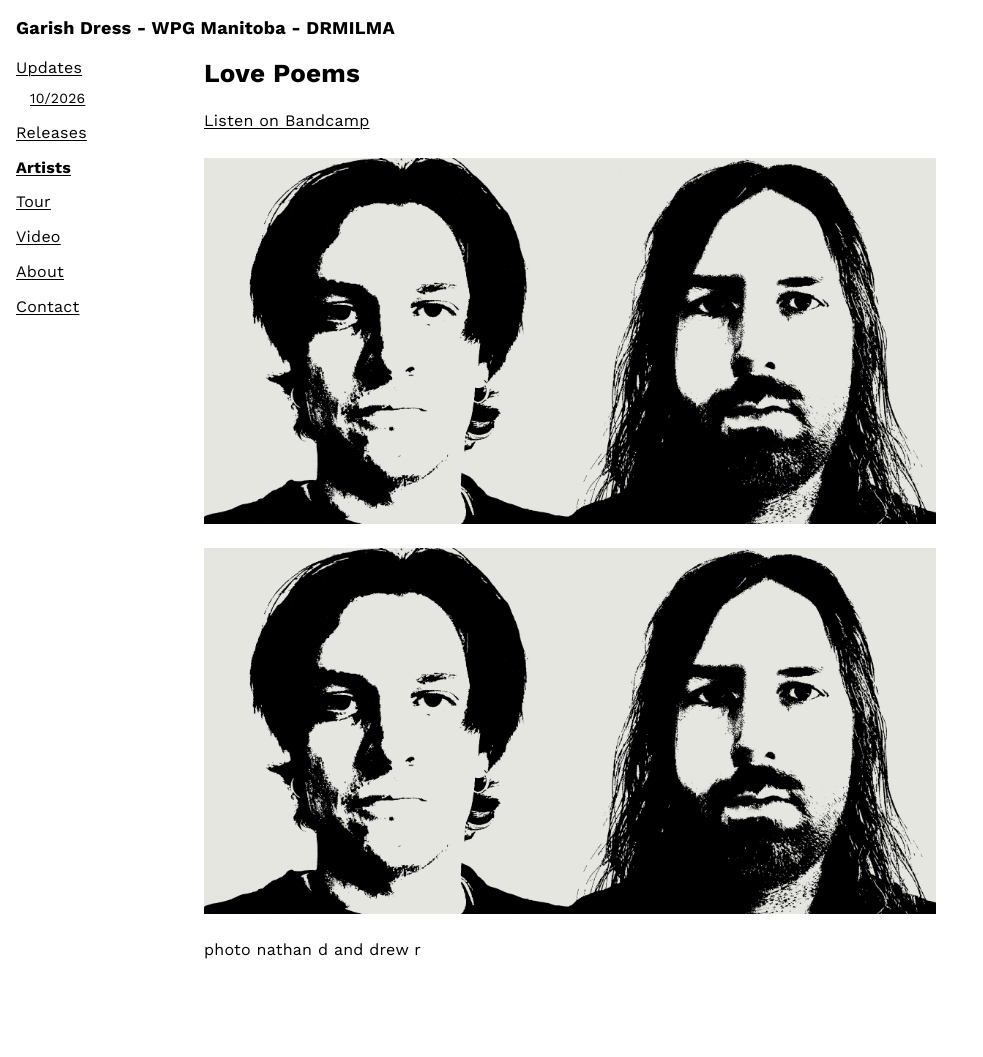
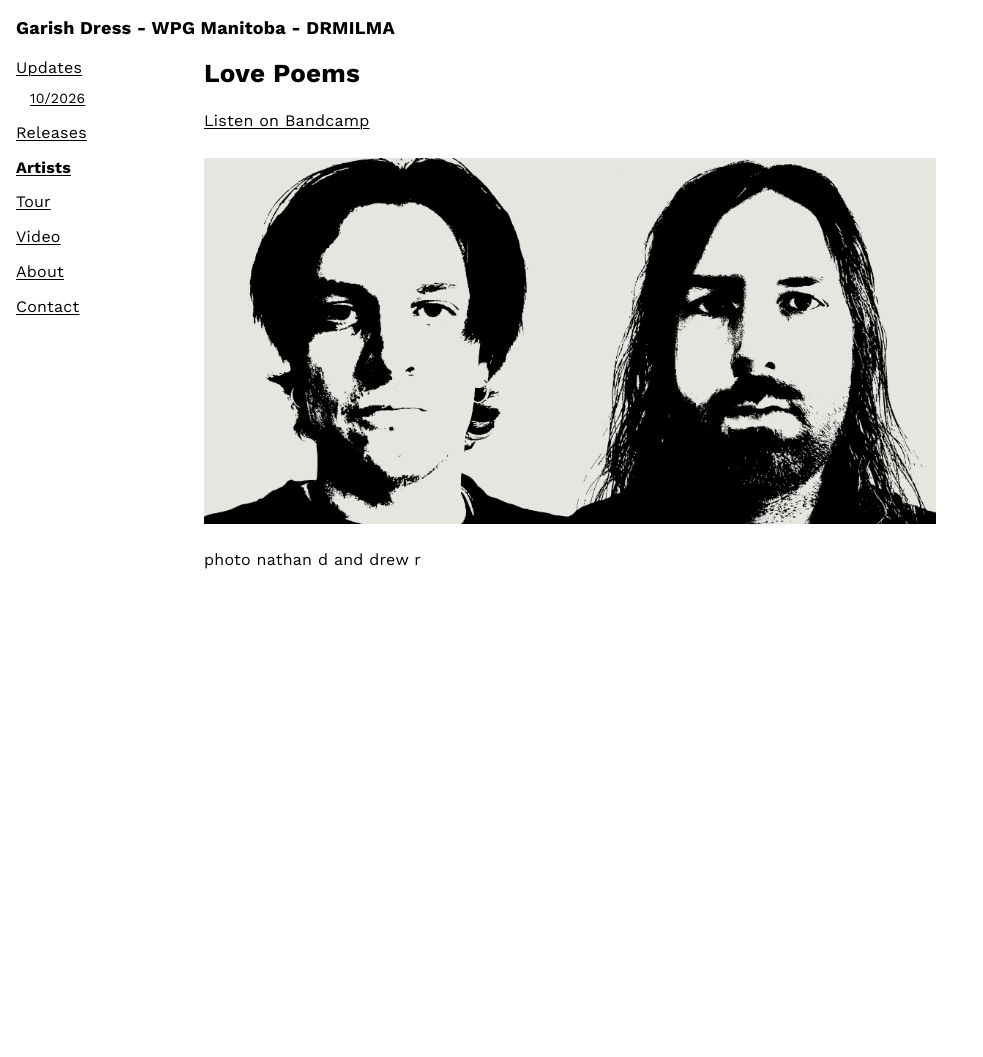
Before and after one commit to DCRIEKMAN/garish-dress, a Jekyll site: the page built from _artists/love-poems.md, in a window 1280 px wide. Shown: the whole page, without its empty margins (0-983 px from the left). Built offline with Jekyll 4.4.1, drawn with Linux system fonts in a browser that asks for light colours; after the commit the page ends 900 px from its top, so only the background shows below that.

Commit message:
Update _artists/love-poems.md (via Pages CMS)

```diff
--- a/_artists/love-poems.md
+++ b/_artists/love-poems.md
@@ -5,6 +5,4 @@ title: Love Poems
 
 ![](/media/images/250220portrait.jpg)
 
-![](/media/images/250220portrait.jpg)
-
 photo nathan d and drew r
```
